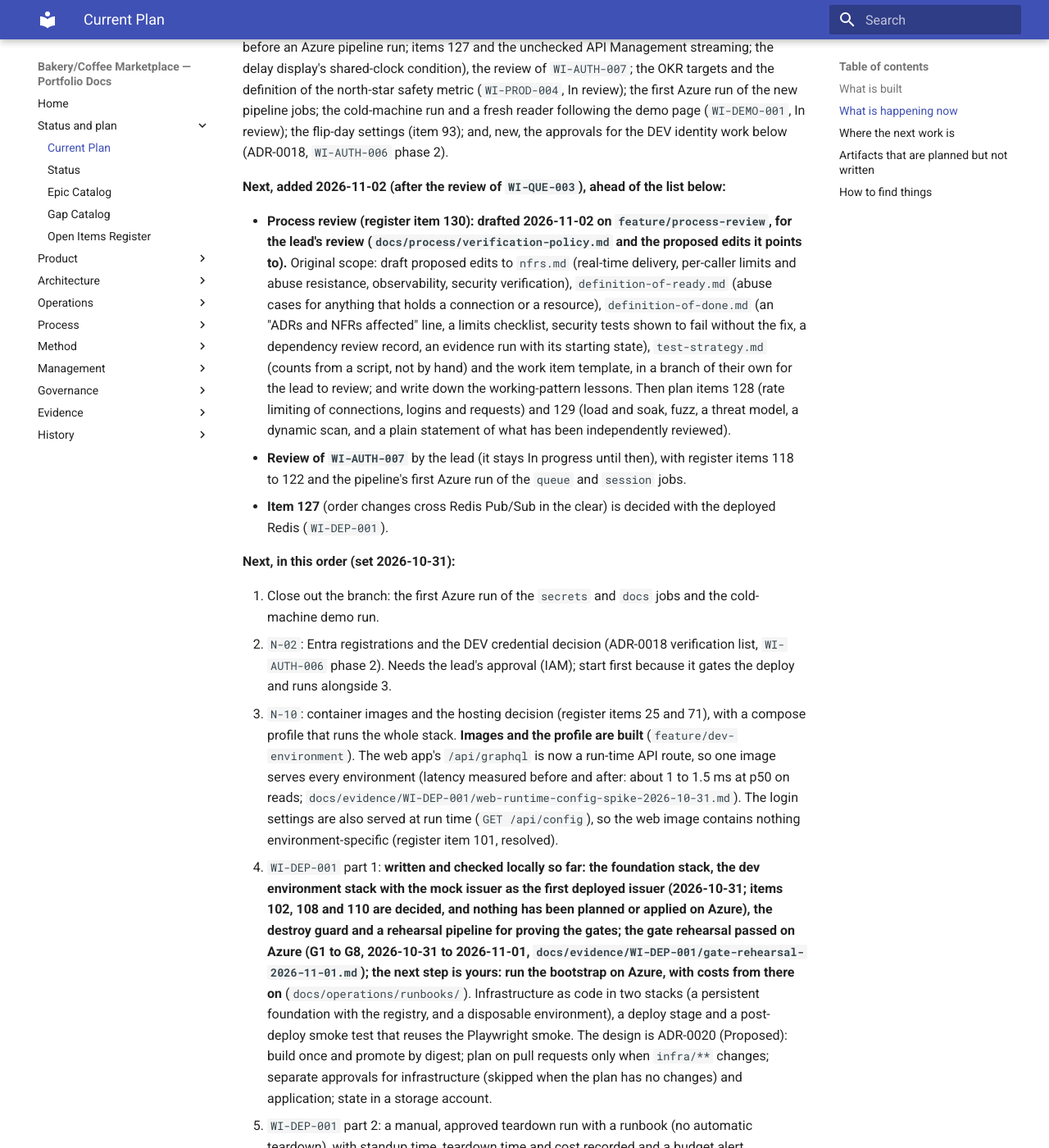
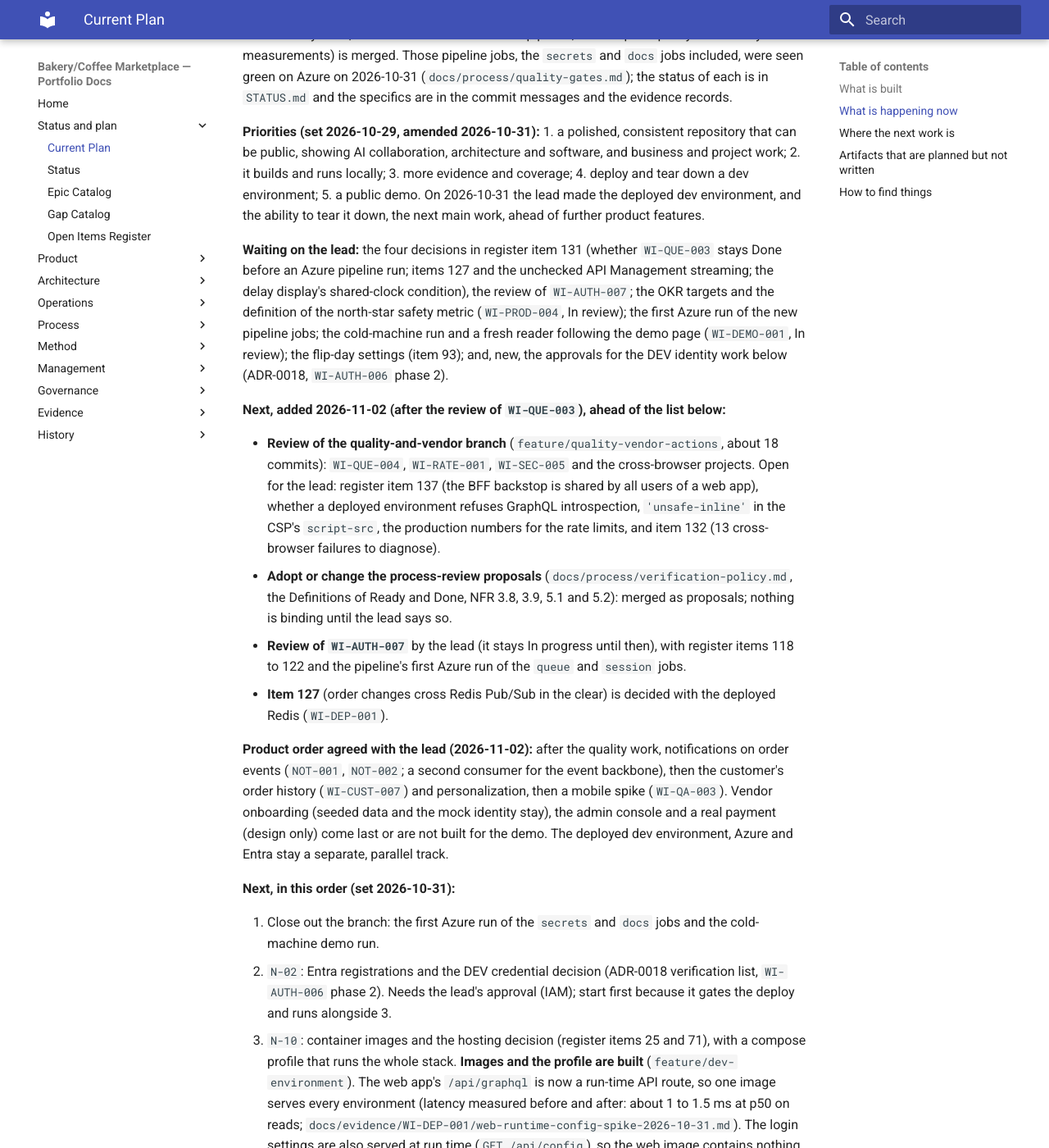
Before and after one commit to benjamin-hedrick/bakery-marketplace, an MkDocs documentation site: the page built from docs/product/backlog/current-plan.md, in a window 1280 px wide and 1400 px high, scrolled down 1420 px. Shown: the whole window at 82% size. Built offline with MkDocs 1.6.1 and Material for MkDocs 9.7.7, drawn with Linux system fonts in a browser that asks for light colours; some of the changed text lies outside the part shown.

Commit message:
Plan, CLAUDE.md and usage record for the 2026-11-02 evening session
Co-Authored-By: Claude Sonnet 5.5 <noreply@anthropic.com>

```diff
--- a/docs/product/backlog/current-plan.md
+++ b/docs/product/backlog/current-plan.md
@@ -9,6 +9,8 @@ Slice 1 is complete and merged: a customer logs in, browses listings with stock,
 Since slice 1 (merged 2026-11-01, local only): the vendor's order read side in the ordering service and BFF (`WI-QUE-001`) and the queue display app, which polls every 7 seconds (`WI-QUE-002`, both Done); and browser sessions (`WI-AUTH-007`, ADR-0019): a server-side session behind an HttpOnly cookie in `packages/web-session`, used by both web apps, with the mock issuer's refresh grant. The real-stack evidence is in `docs/evidence/WI-AUTH-007/findings.md`. `WI-AUTH-007` stays In progress until the lead reviews its security-sensitive phases (the AI pass on 2026-11-02 was a code read; register items 118 to 122 are open from it).
 
 Built since, on `feature/vendor-live-queue` (not yet pushed or merged): live updates to the vendor's queue by push (`WI-QUE-003`, ADR-0021): the queue display says Live while a stream is up and polls as the fallback; on the real local stack a customer's order reaches the vendor's screen about 100 ms after it is placed (`docs/evidence/WI-QUE-003/real-stack-2026-11-02.md`). The item is Done (2026-11-02), approved by the lead after a review round; its known limits are in the item (not seen on Azure or behind API Management, no load, fuzz or penetration testing, register item 127 open).
+
+Built since, on `feature/quality-vendor-actions` (not yet merged; a quality-and-vendor pass, 2026-11-02 and 2026-11-03, all local): the vendor's actions in the queue display (accept, decline, start, ready, hand over; `WI-QUE-004`); first rate limits at the web apps and a backstop at the BFF (`WI-RATE-001`, register item 128); Firefox, WebKit and phone-profile projects for the browser suites (`BROWSERS=all`; register item 132 lists 13 failures not yet diagnosed); a threat model, generated-input tests, a 66-minute soak, an OWASP ZAP scan and a statement of what has been reviewed (`WI-SEC-005`, register item 129), which led to browser hardening headers (CSP, frame protection), limits on GraphQL operation size, and the fix of a request that ended the BFF process (register items 134 to 136). The verification policy and the other process-review edits (register item 130) are merged as proposals. The lead has not yet reviewed any of this branch.
 
 Not built: the admin and notification services (scaffolds), the admin web app, the vendor's order actions in the queue UI, a real payment, cloud environments.
 
@@ -22,9 +24,12 @@ The public-readiness pass is done except the settings that need the repository t
 
 **Next, added 2026-11-02 (after the review of `WI-QUE-003`), ahead of the list below:**
 
-- **Process review (register item 130): drafted 2026-11-02 on `feature/process-review`, for the lead's review (`docs/process/verification-policy.md` and the proposed edits it points to).** Original scope: draft proposed edits to `nfrs.md` (real-time delivery, per-caller limits and abuse resistance, observability, security verification), `definition-of-ready.md` (abuse cases for anything that holds a connection or a resource), `definition-of-done.md` (an "ADRs and NFRs affected" line, a limits checklist, security tests shown to fail without the fix, a dependency review record, an evidence run with its starting state), `test-strategy.md` (counts from a script, not by hand) and the work item template, in a branch of their own for the lead to review; and write down the working-pattern lessons. Then plan items 128 (rate limiting of connections, logins and requests) and 129 (load and soak, fuzz, a threat model, a dynamic scan, and a plain statement of what has been independently reviewed).
+- **Review of the quality-and-vendor branch** (`feature/quality-vendor-actions`, about 18 commits): `WI-QUE-004`, `WI-RATE-001`, `WI-SEC-005` and the cross-browser projects. Open for the lead: register item 137 (the BFF backstop is shared by all users of a web app), whether a deployed environment refuses GraphQL introspection, `'unsafe-inline'` in the CSP's `script-src`, the production numbers for the rate limits, and item 132 (13 cross-browser failures to diagnose).
+- **Adopt or change the process-review proposals** (`docs/process/verification-policy.md`, the Definitions of Ready and Done, NFR 3.8, 3.9, 5.1 and 5.2): merged as proposals; nothing is binding until the lead says so.
 - **Review of `WI-AUTH-007`** by the lead (it stays In progress until then), with register items 118 to 122 and the pipeline's first Azure run of the `queue` and `session` jobs.
 - **Item 127** (order changes cross Redis Pub/Sub in the clear) is decided with the deployed Redis (`WI-DEP-001`).
+
+**Product order agreed with the lead (2026-11-02):** after the quality work, notifications on order events (`NOT-001`, `NOT-002`; a second consumer for the event backbone), then the customer's order history (`WI-CUST-007`) and personalization, then a mobile spike (`WI-QA-003`). Vendor onboarding (seeded data and the mock identity stay), the admin console and a real payment (design only) come last or are not built for the demo. The deployed dev environment, Azure and Entra stay a separate, parallel track.
 
 **Next, in this order (set 2026-10-31):**
 
```
Also changed, not shown: other parts of docs/product/backlog/current-plan.md (+1 -1 lines), CLAUDE.md (+1 -1 lines), docs/evidence/README.md (+1 -0 lines), docs/evidence/ai-usage-2026-11-02-b.md (added, +34 -0 lines), docs/product/backlog/TRACEABILITY.md (+4 -4 lines).
